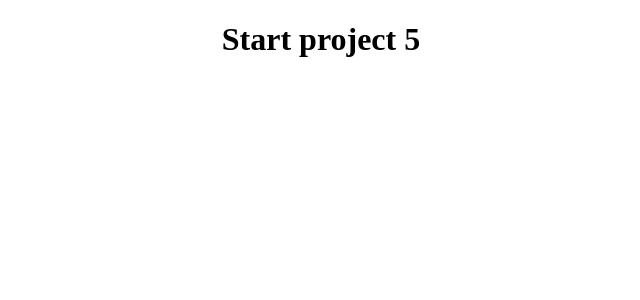
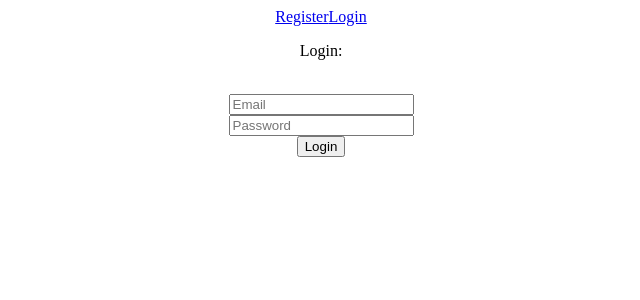
Before and after one commit to C4-Rubaalnadi/MERAKI_Academy_Project_5, a React (Create React App) app in the folder frontend/: page /login in a window 1280 px wide. Shown: the top 300 px of the page, without its empty margins (319-959 px from the left). Built offline with nearby package versions, Linux system fonts and the light colour scheme.

Commit message:
create login component

```diff
--- a/frontend/package.json
+++ b/frontend/package.json
@@ -6,9 +6,13 @@
     "@testing-library/jest-dom": "^5.16.1",
     "@testing-library/react": "^12.1.2",
     "@testing-library/user-event": "^13.5.0",
+    "axios": "^0.25.0",
     "react": "^17.0.2",
     "react-dom": "^17.0.2",
+    "react-redux": "^7.2.6",
+    "react-router-dom": "^6.2.1",
     "react-scripts": "5.0.0",
+    "redux": "^4.1.2",
     "web-vitals": "^2.1.4"
   },
   "scripts": {
--- a/frontend/src/App.js
+++ b/frontend/src/App.js
@@ -1,9 +1,17 @@
 import "./App.css";
+import { Route, Routes } from "react-router-dom";
+import Navigation from "./components/navigation";
+import Dashboard from "./components/dashboard";
+import Login from "./components/login";
 
 function App() {
   return (
     <div className="App">
-      <h1>Start project 5</h1>
+      <Navigation />
+      <Routes>
+        <Route path="/login" element={<Login />} />
+        <Route path="/dashboard" element={<Dashboard />} />
+      </Routes>
     </div>
   );
 }
--- /dev/null
+++ b/frontend/src/components/dashboard.js
@@ -0,0 +1,7 @@
+import React from "react";
+
+const Dashboard = () => {
+  return <div></div>;
+};
+
+export default Dashboard;
--- /dev/null
+++ b/frontend/src/components/login.js
@@ -0,0 +1,89 @@
+import React, { useEffect, useState } from "react";
+import { useNavigate } from "react-router-dom";
+import { login } from "../reducer/login/index";
+import { useDispatch, useSelector } from "react-redux";
+
+import axios from "axios";
+
+//==============================================================================
+
+const Login = () => {
+  const dispatch = useDispatch();
+
+  const state = useSelector((state) => {
+    return {
+      token: state.loginReducer.token,
+      isLoggedIn: state.loginReducer.isLoggedIn,
+    };
+  });
+
+  const navigate = useNavigate();
+
+  const [email, setEmail] = useState("");
+  const [password, setPassword] = useState("");
+  const [message, setMessage] = useState("");
+  const [status, setStatus] = useState(false);
+
+  //========================================
+  const loginUser = async (e) => {
+    e.preventDefault();
+
+    try {
+      const res = await axios.post("http://localhost:5000/login/", {
+        email,
+        password,
+      });
+      if (res.data.success) {
+        setMessage("");
+        localStorage.setItem("token", res.data.token);
+        dispatch(login(res.data.token));
+      } else throw Error;
+    } catch (error) {
+      if (error.response && error.response.data) {
+        return setMessage(error.response.data.message);
+      }
+      setMessage("Error happened while Login, please try again");
+    }
+  };
+
+  //========================================
+
+  useEffect(() => {
+    if (state.isLoggedIn) {
+      navigate("/dashboard");
+    }
+  });
+
+  //========================================
+
+  return (
+    <>
+      <div className="Form">
+        <p className="Title">Login:</p>
+        <form onSubmit={loginUser}>
+          <br />
+
+          <input
+            type="email"
+            placeholder="Email"
+            onChange={(e) => setEmail(e.target.value)}
+          />
+          <br />
+          <input
+            type="password"
+            placeholder="Password"
+            onChange={(e) => setPassword(e.target.value)}
+          />
+          <br />
+          <button>Login</button>
+        </form>
+
+        {status
+          ? message && <div className="SuccessMessage">{message}</div>
+          : message && <div className="ErrorMessage">{message}</div>}
+      </div>
+    </>
+  );
+};
+
+export default Login;
--- /dev/null
+++ b/frontend/src/components/navigation.js
@@ -0,0 +1,50 @@
+import React from "react";
+import { Link } from "react-router-dom";
+import { logout } from "../reducer/login/index";
+import { useDispatch, useSelector } from "react-redux";
+
+//===============================================================
+
+const Navigation = () => {
+  const dispatch = useDispatch();
+
+  const state = useSelector((state) => {
+    return {
+      isLoggedIn: state.loginReducer.isLoggedIn,
+    };
+  });
+
+  //===============================================================
+
+  return (
+    <>
+      <div className="NavBar">
+        {state.isLoggedIn ? (
+          <>
+            <Link className="Link" to="/dashboard">
+              Dashboard
+            </Link>
+            <button
+              className="logout"
+              onClick={() => {
+                dispatch(logout());
+                localStorage.clear();
+              }}
+            >
+              Logout
+            </button>
+          </>
+        ) : (
+          <>
+            <Link className="Link" to="/register">
+              Register
+            </Link>
+            <Link to="/login">Login</Link>
+          </>
+        )}
+      </div>
+    </>
+  );
+};
+
+export default Navigation;
--- a/frontend/src/index.js
+++ b/frontend/src/index.js
@@ -1,10 +1,15 @@
-import React from 'react';
-import ReactDOM from 'react-dom';
-import App from './App';
+import React from "react";
+import ReactDOM from "react-dom";
+import App from "./App";
+import { BrowserRouter as Router } from "react-router-dom";
+import { Provider } from "react-redux";
+import store from "./reducer/index";
 
 ReactDOM.render(
-  <React.StrictMode>
-    <App />
-  </React.StrictMode>,
-  document.getElementById('root')
+  <Router>
+    <Provider store={store}>
+      <App />
+    </Provider>
+  </Router>,
+  document.getElementById("root")
 );
--- /dev/null
+++ b/frontend/src/reducer/index.js
@@ -0,0 +1,13 @@
+// Store
+
+// import Reducers
+import { combineReducers, createStore } from "redux";
+import loginReducer from "./login/index";
+
+const reducers = combineReducers({ loginReducer });
+
+// create store
+// root state
+const store = createStore(reducers);
+
+export default store;
--- /dev/null
+++ b/frontend/src/reducer/login/index.js
@@ -0,0 +1,32 @@
+const initialState = {
+  token: "" || localStorage.getItem("token"),
+  isLoggedIn: localStorage.getItem("token") ? true : false,
+};
+
+const loginReducer = (state = initialState, { type, payload }) => {
+  switch (type) {
+    case "LOG_IN":
+      return {
+        token: payload,
+        isLoggedIn: true,
+      };
+    case "LOG_OUT":
+      return {
+        token: "",
+        isLoggedIn: false,
+      };
+
+    default:
+      return state;
+  }
+};
+
+export default loginReducer;
+
+export const login = (token) => {
+  return { type: "LOG_IN", payload: token };
+};
+
+export const logout = () => {
+  return { type: "LOG_OUT" };
+};
```
Also changed, not shown: 1 other file (tests, documents, lock files or other folders).
